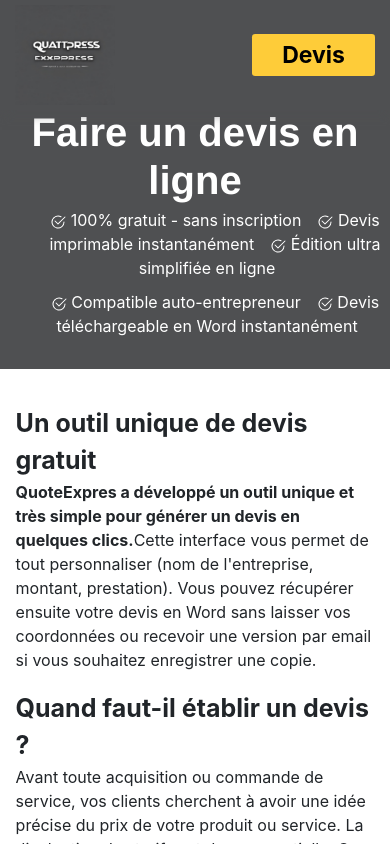
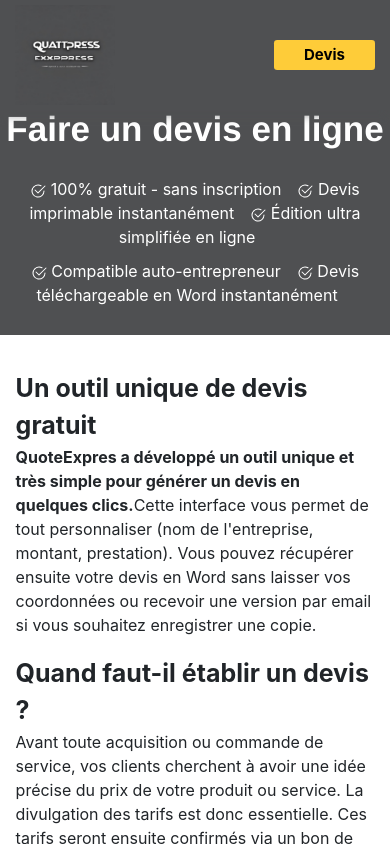
Before and after one commit to FAWZY20/QuoteExpress_FrontEnd, an Angular app: page / in a window 390 px wide. Shown: the top 844 px of the page. Built offline with nearby package versions, Linux system fonts and the light colour scheme.

Commit message:
aspect resposive

```diff
--- a/src/app/components/header/header.component.css
+++ b/src/app/components/header/header.component.css
@@ -19,8 +19,19 @@
 }
 
 @media screen and (max-width: 1000px){
+    .btn-devis{
+        font-size: 15px !important;
+    }
     .header-bloc {
         padding-top: 30%;
+    }
+    .header-bloc-list{
+        padding: 0px;
+        margin: 3%;
+    }
+    .header-bloc-title{
+        font-size: 35px;
+        margin-bottom: 4%;
     }
 }
 
```
